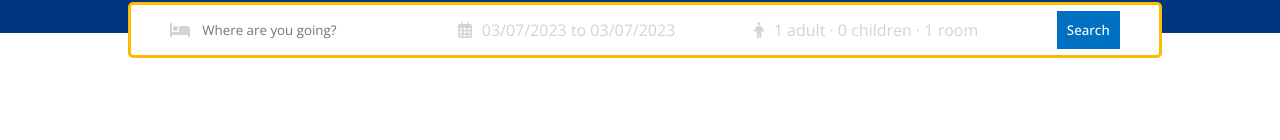
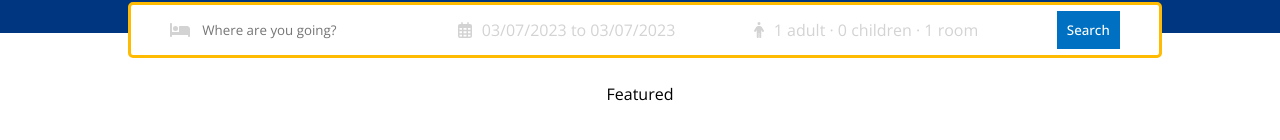
Before and after one commit to jypkr/react-booking, a React (Create React App) app: page / in a window 1280 px wide. Shown: the part 374-514 px from the top of the page. Built offline with nearby package versions, Linux system fonts and the light colour scheme.

Commit message:
featured added

```diff
--- /dev/null
+++ b/src/components/featured/Featured.jsx
@@ -0,0 +1,11 @@
+import './featured.css';
+
+const Featured = () => {
+  return (
+    <div>
+      Featured
+    </div>
+  )
+}
+
+export default Featured
--- a/src/pages/home/Home.jsx
+++ b/src/pages/home/Home.jsx
@@ -2,12 +2,16 @@
 
 import Navbar from '../../components/navbar/Navbar.jsx';
 import Header from '../../components/header/Header';
+import Featured from '../../components/featured/Featured';
 
 const Home = () => {
   return (
     <div>
       <Navbar/>
       <Header/>
+      <div className="homeContainer">
+        <Featured />
+      </div>
     </div>
   )
 }
--- a/src/pages/home/home.css
+++ b/src/pages/home/home.css
@@ -0,0 +1,7 @@
+.homeContainer {
+    margin-top: 50px;
+    display: flex;
+    flex-direction: column;
+    align-items: center;
+    gap: 30px;
+}
```
Also changed, not shown: src/components/featured/featured.css (added).
